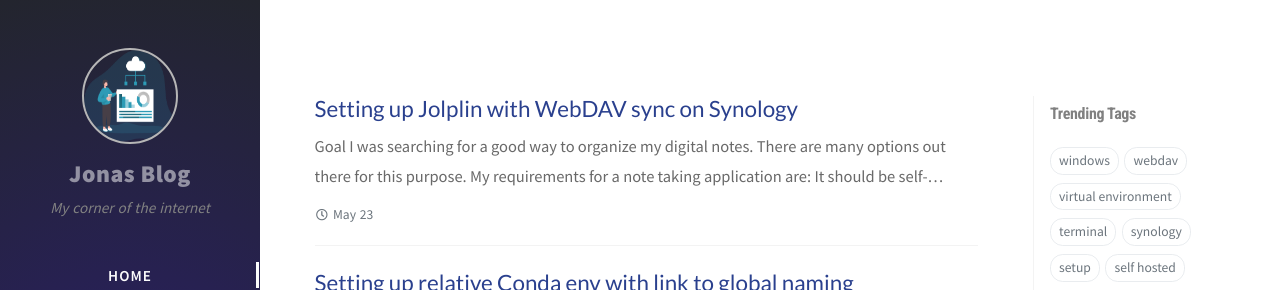
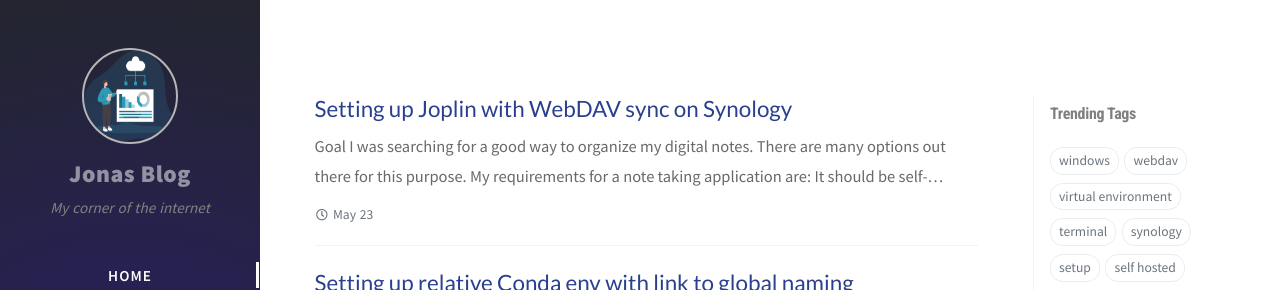
Before and after one commit to jbgerth/jbgerth.github.io, a Jekyll site: the page built from index.html, in a window 1280 px wide and 981 px high. Shown: the top 290 px of the window. Built offline with Jekyll 4.4.1, drawn with Linux system fonts in a browser that asks for light colours; nearby versions of some CDN libraries; the list of posts is cut into pages by our own code; comment, search, counter and statistics services are not loaded.

Commit message:
Fix typos

```diff
--- a/_posts/2021-05-24-joplin-with-wedav-and-synology.md
+++ b/_posts/2021-05-24-joplin-with-wedav-and-synology.md
@@ -1,9 +1,9 @@
 ---
 layout: post
-title: "Setting up Jolplin with WebDAV sync on Synology"
-description: "Setting up Jolplin with WebDAV sync on Synology"
+title: "Setting up Joplin with WebDAV sync on Synology"
+description: "Setting up Joplin with WebDAV sync on Synology"
 categories: [privacy]
-tags: [joblin, webdav, synology, privacy, self hosted]
+tags: [joplin, webdav, synology, privacy, self hosted]
 redirect_from:
   - /2020/12/20
 ---
```
Also changed, not shown: other parts of _posts/2021-05-24-joplin-with-wedav-and-synology.md (+1 -1 lines).
